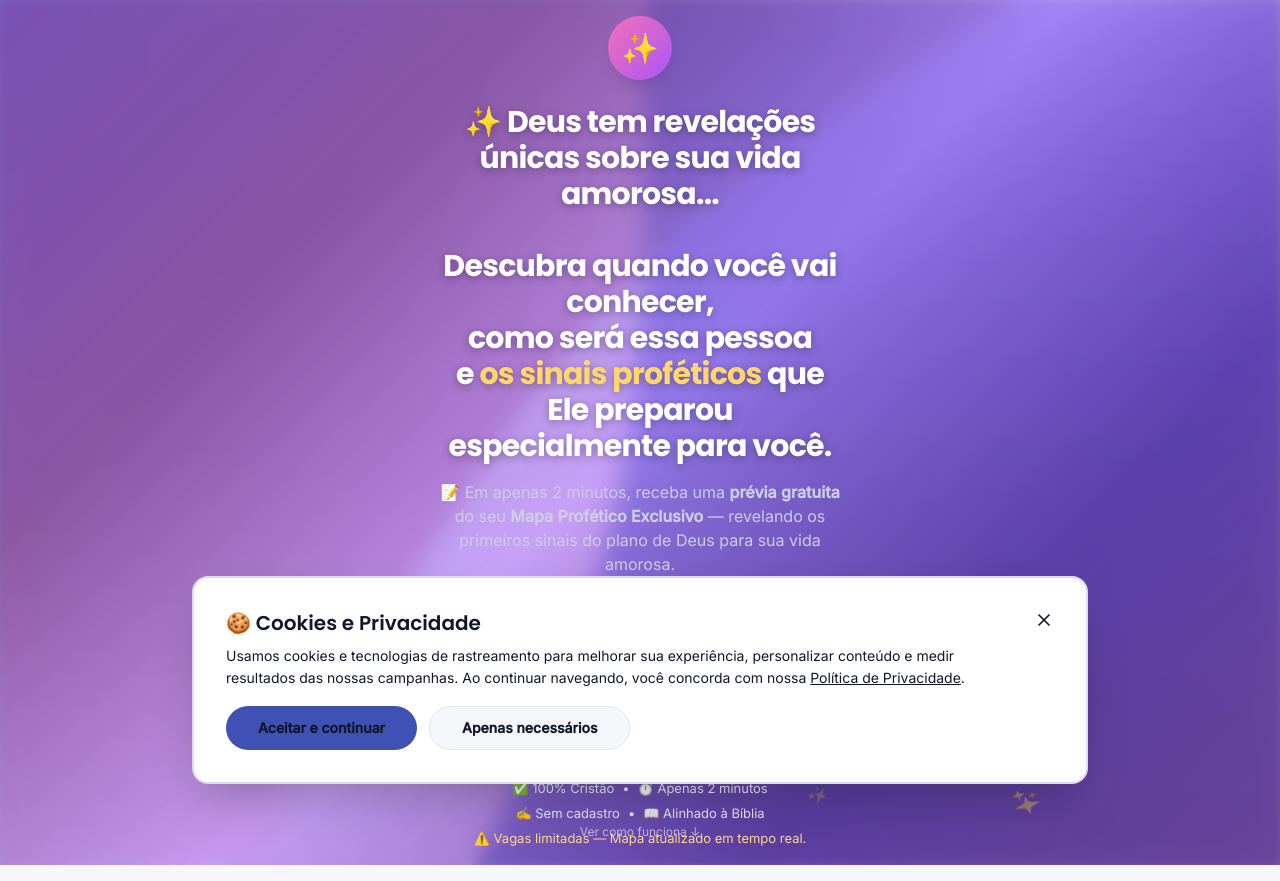
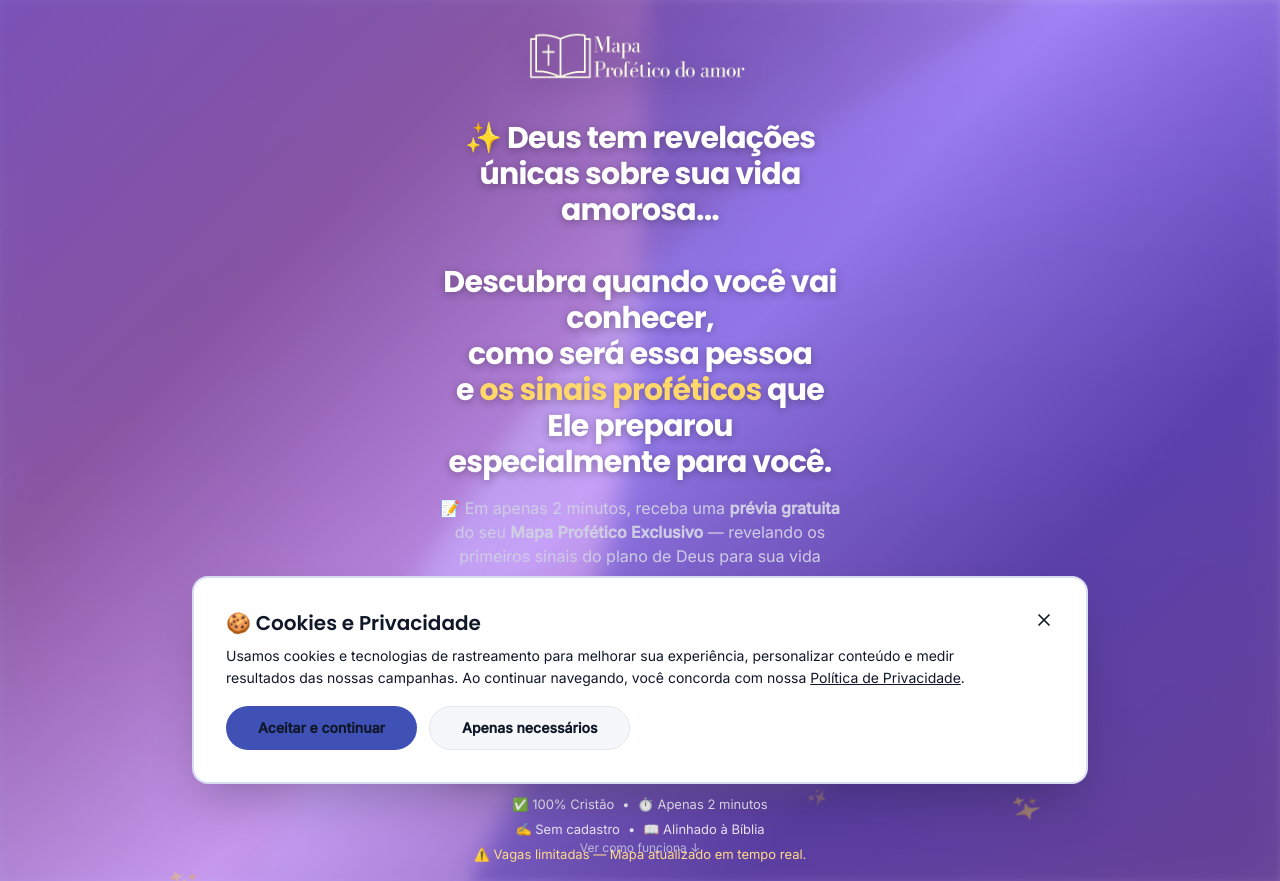
Before and after one commit to FxndiBoyyzZ/mapaprofeticodoamor, a React (Vite) app: page / in a window 1280 px wide. Built offline with nearby package versions, Linux system fonts and the light colour scheme; the HTML template or start-up script is replaced by a standard one.

Commit message:
Update hero image

```diff
--- a/src/pages/Index.tsx
+++ b/src/pages/Index.tsx
@@ -4,6 +4,7 @@ import { Button } from "@/components/ui/button";
 import { CheckCircle2, Shield, Sparkles, Heart, Clock } from "lucide-react";
 import { useTracking } from "@/hooks/useTracking";
 import heroGradientBg from "@/assets/hero-gradient-bg.png";
+import logo from "@/assets/logo.png";
 
 declare global {
   interface Window {
@@ -68,9 +69,12 @@ const Index = () => {
         {/* Main Content */}
         <div className="relative z-10 w-full max-w-md animate-fade-in px-6">
           <div className="flex justify-center mb-4 xs:mb-6">
-            <div className="w-14 h-14 xs:w-16 xs:h-16 rounded-full bg-gradient-to-br from-pink-400 to-purple-500 flex items-center justify-center shadow-lg">
-              <span className="text-2xl xs:text-3xl">✨</span>
-            </div>
+            <img
+              src={logo}
+              alt="Mapa Profético do Amor"
+              className="h-16 xs:h-20 w-auto"
+              style={{ filter: 'drop-shadow(0 4px 12px rgba(0,0,0,0.3))' }}
+            />
           </div>
 
             <h1
```
Also changed, not shown: src/assets/logo.png (added).
